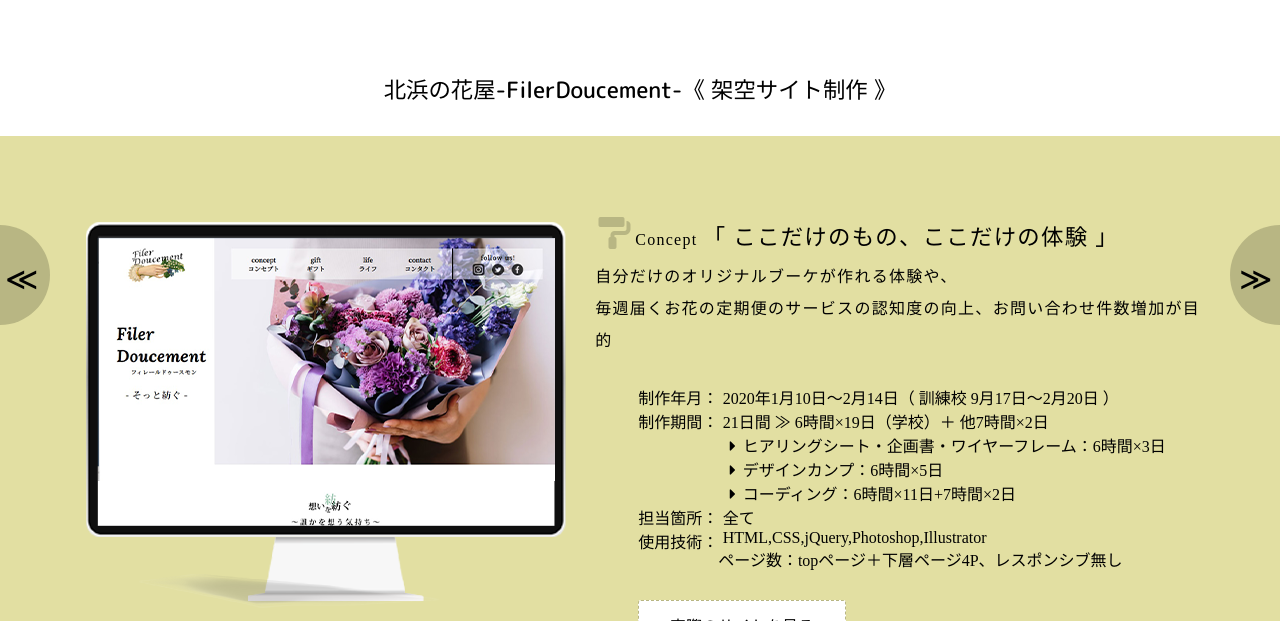
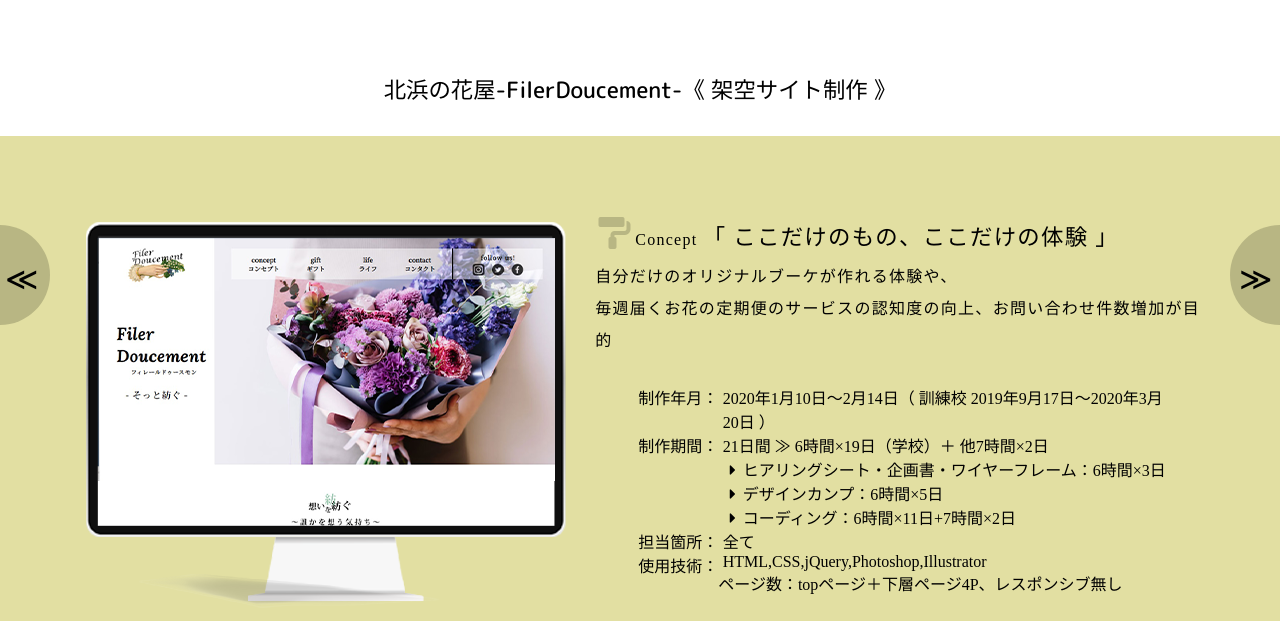
Before and after one commit to osamntn/kochi-s-portfolio, a plain HTML site: page website.html in a window 1280 px wide. Shown: the part 175-796 px from the top of the page. Drawn offline with Linux system fonts and the light colour scheme; a web font is replaced by a local one.

Commit message:
Update website.html

```diff
--- a/website.html
+++ b/website.html
@@ -34,7 +34,7 @@
         毎週届くお花の定期便のサービスの認知度の向上、お問い合わせ件数増加が目的</p>
       <dl>
         <dt>制作年月：</dt>
-        <dd>2020年1月10日～2月14日（ 訓練校 9月17日～2月20日 ）</dd>
+        <dd>2020年1月10日～2月14日（ 訓練校 2019年9月17日～2020年3月20日 ）</dd>
         <dt>制作期間：</dt>
         <dd>21日間 ≫ 6時間×19日（学校）＋ 他7時間×2日</dd>
         <dd><i class="fas fa-caret-right fa-fw"></i>ヒアリングシート・企画書・ワイヤーフレーム：6時間×3日</dd>
```
